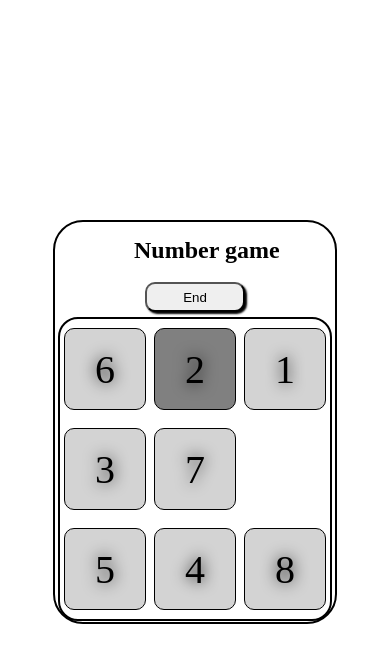
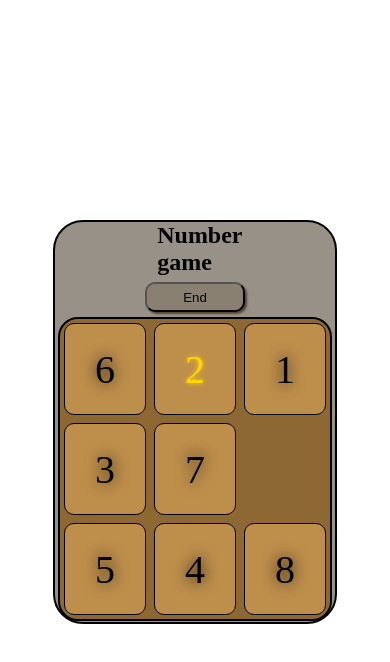
Before and after one commit to Mahmoudhd134/NumberGameAnd2048-2gmaes-, a plain HTML site: page index.html in a window 390 px wide. Both pictures are taken after a click on the button "Start". Drawn offline with Linux system fonts and the light colour scheme.

Commit message:
Add files via upload

```diff
--- a/css/main.css
+++ b/css/main.css
@@ -1,7 +1,7 @@
 * {
   margin: 0px;
 }
-
+/* #d19644 */
 .gameBox {
   width: 310px;
   height: 120px;
@@ -13,12 +13,14 @@
   display: flex;
   flex-direction: column;
   border-radius: 30px;
+  background-color: #979187;
   /* transition: 3s; */
 }
 .gameBox h2{
   position: absolute;
   top: 15px;
-  left: 79px;
+  left: 50%;
+  transform: translateX(-50%);
 }
 #startgame {
   width: 100px;
@@ -28,6 +30,7 @@
   border-radius: 10px;
   position: absolute;
   top: 50px;
+  background-color: #a38b69;
 }
 #startgame:hover {
   cursor: pointer;
@@ -46,6 +49,7 @@
   justify-content: space-around;
   align-items: center;
   border-radius: 20px;
+  background-color: #8d6833;
   /* transition: 3s; */
 }
 
@@ -58,8 +62,7 @@
   justify-content: center;
   align-items: center;
   font-size: 2.5em;
-  text-shadow: 0px 0px 15px black;
-  background-color: lightgray;
+  background-color: #be8e4b;
   /* transition: 3s; */
 }
 
@@ -95,15 +98,16 @@
 @media (max-width: 520px) {
   .gameBox {
     width: 280px;
-    height: 380px;
+  }
+  .gameBox > h2{
+    top: 0;
+    transform: translateX(-27%);
   }
   .game {
     width: 270px;
-    height: 280px;
   }
   .game > div {
     width: 80px;
-    height: 80px;
   }
   .finished {
     width: 270px;
--- a/main.js
+++ b/main.js
@@ -5,12 +5,14 @@ let box = document.querySelectorAll(".game > *");
 btn1.onclick = function () {
   if (btn1.textContent == "Start") {
     btn1.textContent = "End";
+    btn1.style.backgroundColor = "#8a8072";
     document.querySelector(".gameBox").style.height = "400px";
     document.querySelector(".game").style.height = "300px";
+    document.querySelector(".game").style.opacity = 1;
     for (let i = 0; i < box.length; i++) {
       box[i].style.display = "flex";
     }
-    btn1.style.boxShadow = "2px 2px 2px black";
+    btn1.style.boxShadow = "2px 2px 2px #534837";
 
     document.querySelector(".finished").style.display = "none";
     document.querySelector(".Congratulations").style.display = "none";
@@ -28,7 +30,7 @@ btn1.onclick = function () {
     }
     box[8].setAttribute("id", "empty");
 
-    //to cheat
+    // to cheat
 
     // for (let i = 0; i < box.length - 1; i++) {
     //   nums[i] = i + 1;
@@ -47,10 +49,12 @@ btn1.onclick = function () {
     console.log("***********************reset***************************");
     for (let j = 0; j < box.length; j++) {
       if (getIndexGenerally(box[j]) === +box[j].id - 1) {
-        box[j].style.backgroundColor = "gray";
-      } else box[j].style.backgroundColor = "lightgray";
-      if (box[j].id !== "empty") {
-      } else box[j].style.backgroundColor = "inherit";
+        box[j].style.color = "gold";
+        box[j].style.textShadow = "0px 0px 5px gold";
+      } else {
+        box[j].style.color = "black";
+        box[j].style.textShadow = "0px 0px 15px black";
+      }
     }
   } else if (btn1.textContent == "End") {
     btn1.textContent = "Start";
@@ -59,6 +63,8 @@ btn1.onclick = function () {
       box[i].style.display = "none";
     }
     btn1.style.boxShadow = "none";
+    btn1.style.backgroundColor = "#a38b69";
+    document.querySelector(".game").style.opacity = .5;
     document.querySelector(".Congratulations").textContent = "Play again";
   }
 };
@@ -169,11 +175,14 @@ for (let i = 0; i < box.length; i++) {
 
     for (let j = 0; j < box.length; j++) {
       if (getIndexGenerally(box[j]) === +box[j].id - 1) {
-        box[j].style.backgroundColor = "gray";
-      } else box[j].style.backgroundColor = "lightgray";
-      if (box[j].id !== "empty") {
-      } else box[j].style.backgroundColor = "inherit";
+        box[j].style.color = "gold";
+        box[j].style.textShadow = "0px 0px 5px gold";
+      } else {
+        box[j].style.color = "black";
+        box[j].style.textShadow = "0px 0px 15px black";
+      }
     }
+
     if (gameFinished()) {
       document.querySelector(".finished").style.display = "block";
       document.querySelector(".Congratulations").style.display = "block";
```
